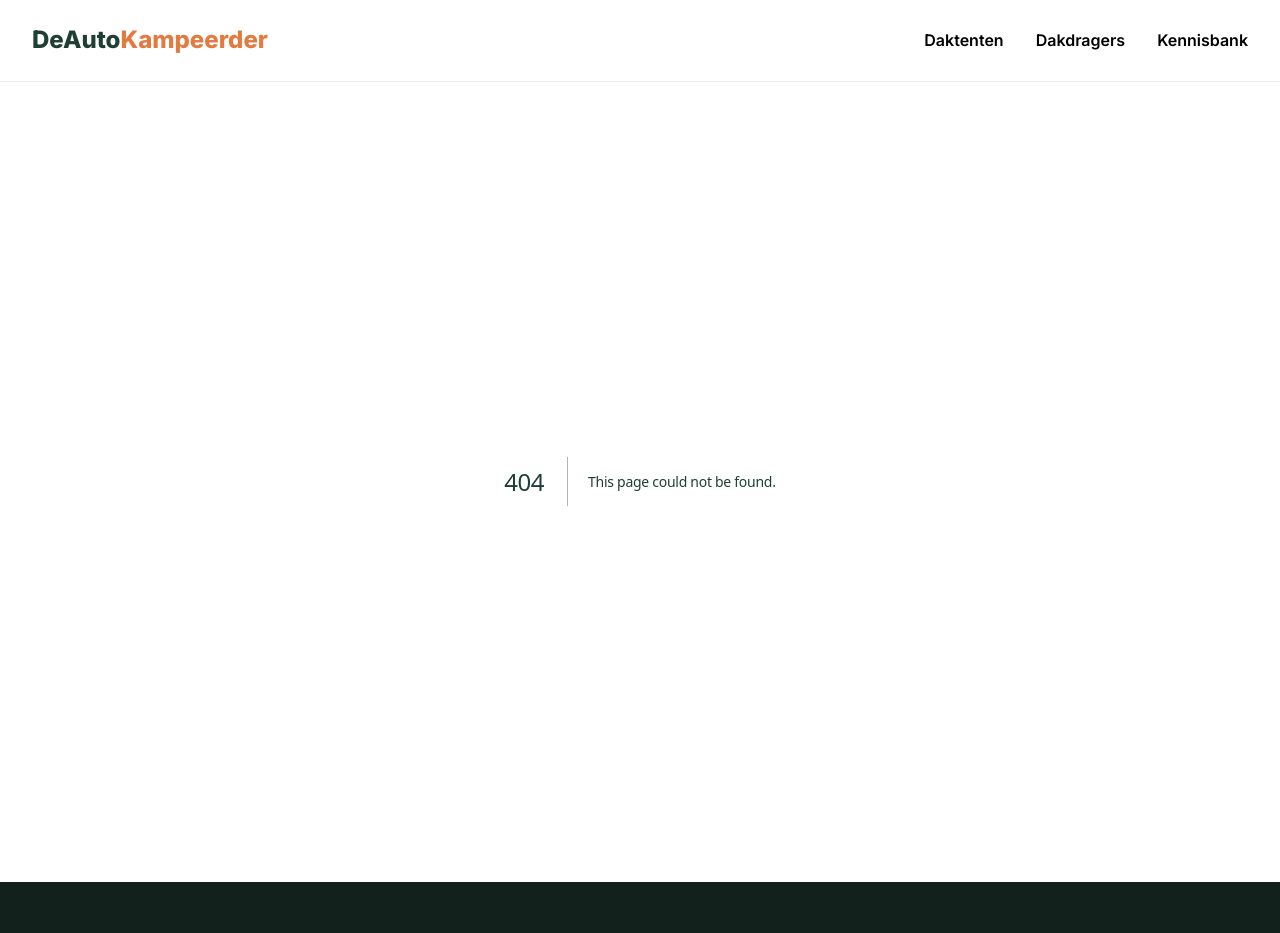
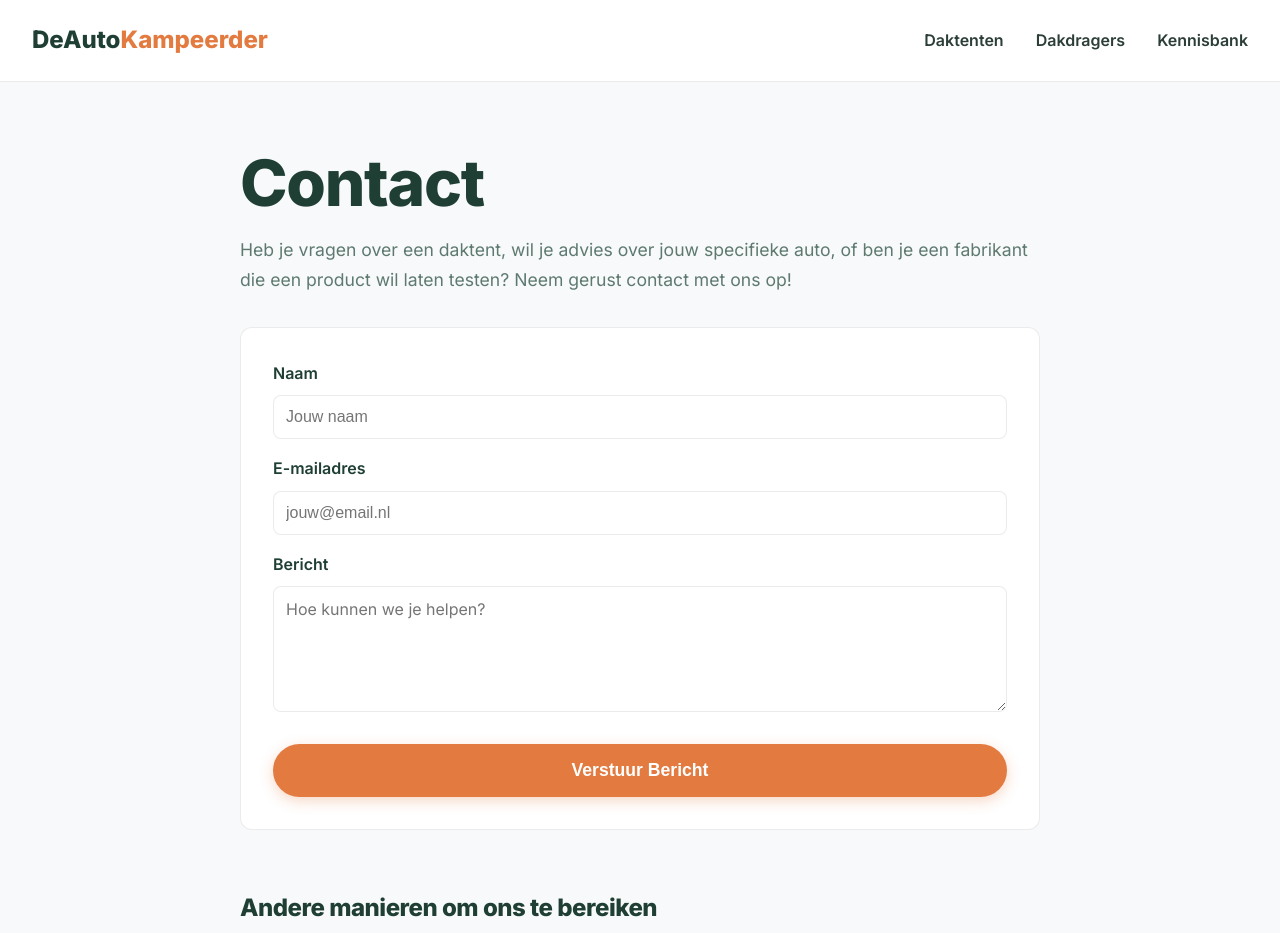
Before and after one commit to Autokampeerder/deautokampeerder, a Next.js app: page /contact in a window 1280 px wide. Before the commit this address had no page. Shown: the top 933 px of the page. Built offline with nearby package versions, Linux system fonts and the light colour scheme.

Commit message:
Fix remaining images, double prices, and add contact page

```diff
--- /dev/null
+++ b/src/app/contact/page.js
@@ -0,0 +1,43 @@
+export const metadata = {
+  title: 'Contact | De Autokampeerder',
+  description: 'Neem contact op met De Autokampeerder.',
+};
+
+export default function Contact() {
+  return (
+    <div className="container section" style={{ maxWidth: '800px', margin: '0 auto', paddingTop: 'var(--spacing-xl)' }}>
+      <h1>Contact</h1>
+
+      <div style={{ fontSize: '1.1rem', color: 'var(--text-muted)', marginBottom: 'var(--spacing-lg)' }}>
+        <p>Heb je vragen over een daktent, wil je advies over jouw specifieke auto, of ben je een fabrikant die een product wil laten testen? Neem gerust contact met ons op!</p>
+      </div>
+
+      <div style={{ background: 'var(--card-bg)', padding: 'var(--spacing-lg)', borderRadius: '12px', border: '1px solid var(--border-light)' }}>
+        <form className="flex flex-col gap-md">
+          <div className="flex flex-col">
+            <label htmlFor="name" style={{ fontWeight: 600, marginBottom: '8px', color: 'var(--primary)' }}>Naam</label>
+            <input type="text" id="name" placeholder="Jouw naam" style={{ padding: '12px', borderRadius: '8px', border: '1px solid var(--border-light)', fontSize: '1rem' }} />
+          </div>
+
+          <div className="flex flex-col">
+            <label htmlFor="email" style={{ fontWeight: 600, marginBottom: '8px', color: 'var(--primary)' }}>E-mailadres</label>
+            <input type="email" id="email" placeholder="jouw@email.nl" style={{ padding: '12px', borderRadius: '8px', border: '1px solid var(--border-light)', fontSize: '1rem' }} />
+          </div>
+
+          <div className="flex flex-col">
+            <label htmlFor="message" style={{ fontWeight: 600, marginBottom: '8px', color: 'var(--primary)' }}>Bericht</label>
+            <textarea id="message" rows="5" placeholder="Hoe kunnen we je helpen?" style={{ padding: '12px', borderRadius: '8px', border: '1px solid var(--border-light)', fontSize: '1rem', fontFamily: 'inherit' }}></textarea>
+          </div>
+
+          <button type="button" className="btn btn-primary" style={{ marginTop: 'var(--spacing-md)' }}>Verstuur Bericht</button>
+        </form>
+      </div>
+
+      <div style={{ marginTop: 'var(--spacing-xl)' }}>
+        <h3 style={{ marginBottom: 'var(--spacing-sm)' }}>Andere manieren om ons te bereiken</h3>
+        <p><strong>E-mail:</strong> info@deautokampeerder.nl<br/>
+        <strong>Social Media:</strong> Volg ons op Instagram voor de laatste kampeer avonturen.</p>
+      </div>
+    </div>
+  );
+}
--- a/src/app/page.js
+++ b/src/app/page.js
@@ -100,7 +100,7 @@ export default function Home() {
         <div className="container">
           <div className="feature-block">
             <div className="feature-image">
-              <img src="https://images.unsplash.com/photo-1504280741562-fd0e12315105?ixlib=rb-4.0.3&auto=format&fit=crop&w=1000&q=80" alt="Materialen en Innovatie" />
+              <img src="https://images.unsplash.com/photo-1478131143081-80f7f84ca84d?ixlib=rb-4.0.3&auto=format&fit=crop&w=1000&q=80" alt="Materialen en Innovatie" />
             </div>
             <div className="feature-text">
               <h2>Topkwaliteit Materialen</h2>
--- a/src/components/Footer.js
+++ b/src/components/Footer.js
@@ -17,7 +17,7 @@ export default function Footer() {
             <strong style={{marginBottom: '1rem'}}>Informatie</strong>
             <a href="/over-ons" style={{opacity: 0.8, marginBottom: '0.5rem'}}>Over Ons</a>
             <a href="/disclaimer" style={{opacity: 0.8, marginBottom: '0.5rem'}}>Disclaimer</a>
-            <a href="#" style={{opacity: 0.8, marginBottom: '0.5rem'}}>Contact</a>
+            <a href="/contact" style={{opacity: 0.8, marginBottom: '0.5rem'}}>Contact</a>
           </div>
         </div>
       </div>
```
Also changed, not shown: src/data/accessories.json (+8 -8 lines).
